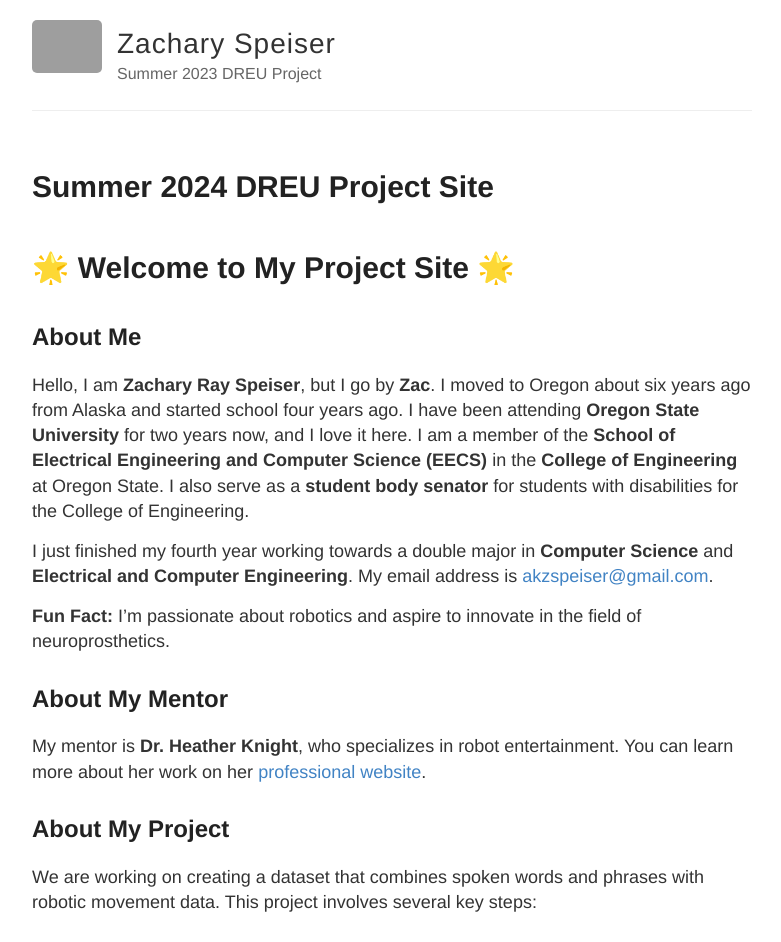
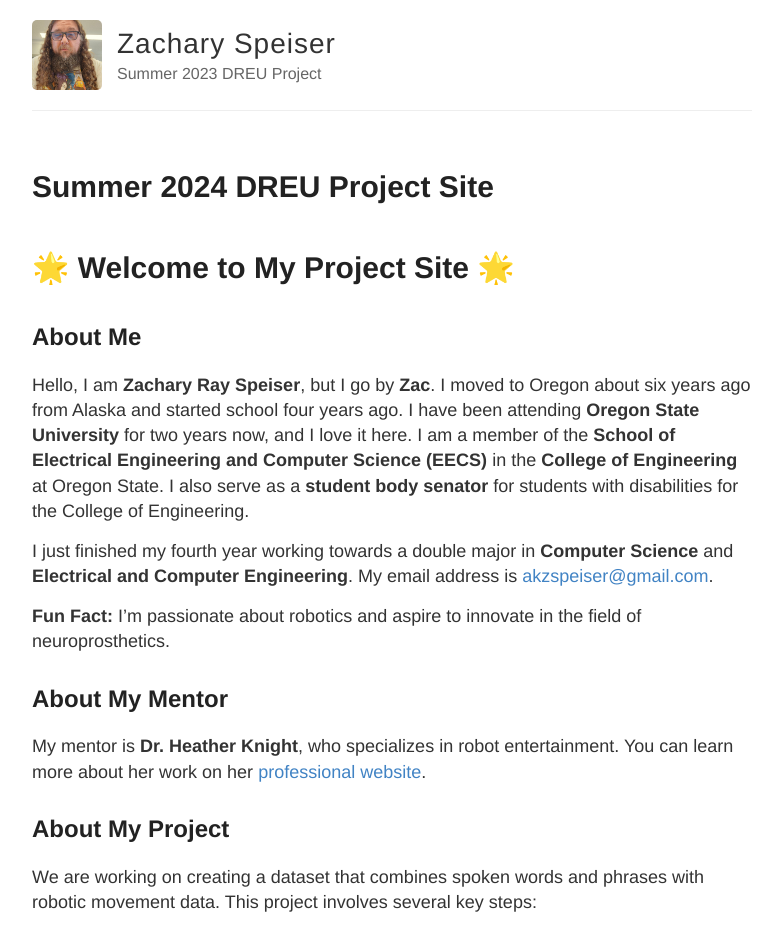
Before and after one commit to akzspeiser/akzspeiser.github2.io, a Jekyll site: the page built from index.md, in a window 1280 px wide. Shown: the top 942 px of the page, without its empty margins (248-1029 px from the left). Built offline with Jekyll 4.4.1, drawn with Linux system fonts in a browser that asks for light colours; our own code applies the rules of GitHub Pages for plain Markdown files.

Commit message:
Update _config.yml

```diff
--- a/_config.yml
+++ b/_config.yml
@@ -9,7 +9,7 @@ name: Zachary Speiser
 description: Summer 2023 DREU Project
 
 # URL of your avatar or profile pic (you could use your GitHub profile pic)
-avatar: https://akzspeiser.github2.io/images/new 794.jpg
+avatar: https://akzspeiser.github2.io/images/me.jpg
 
 #
 # Flags below are optional
```
